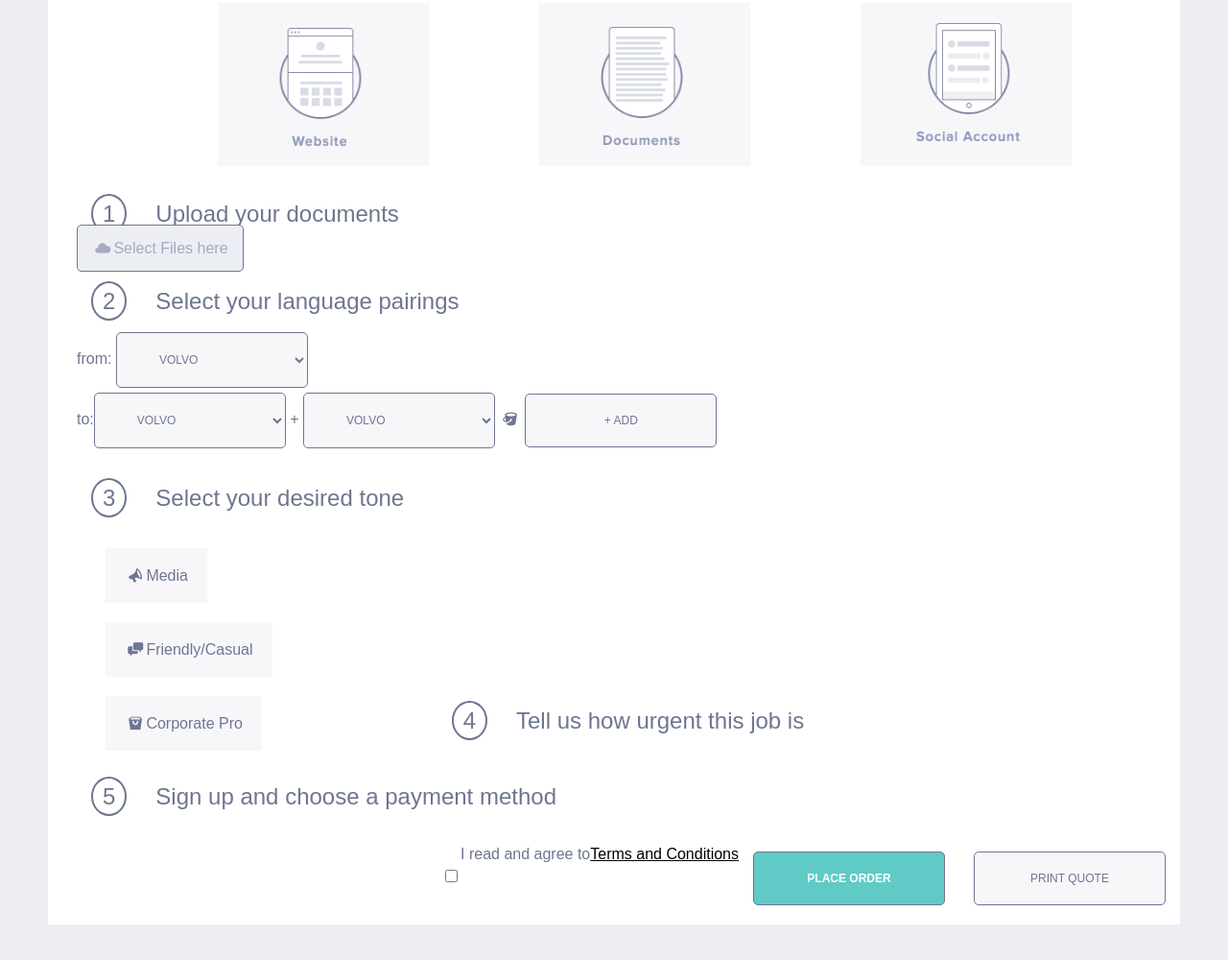
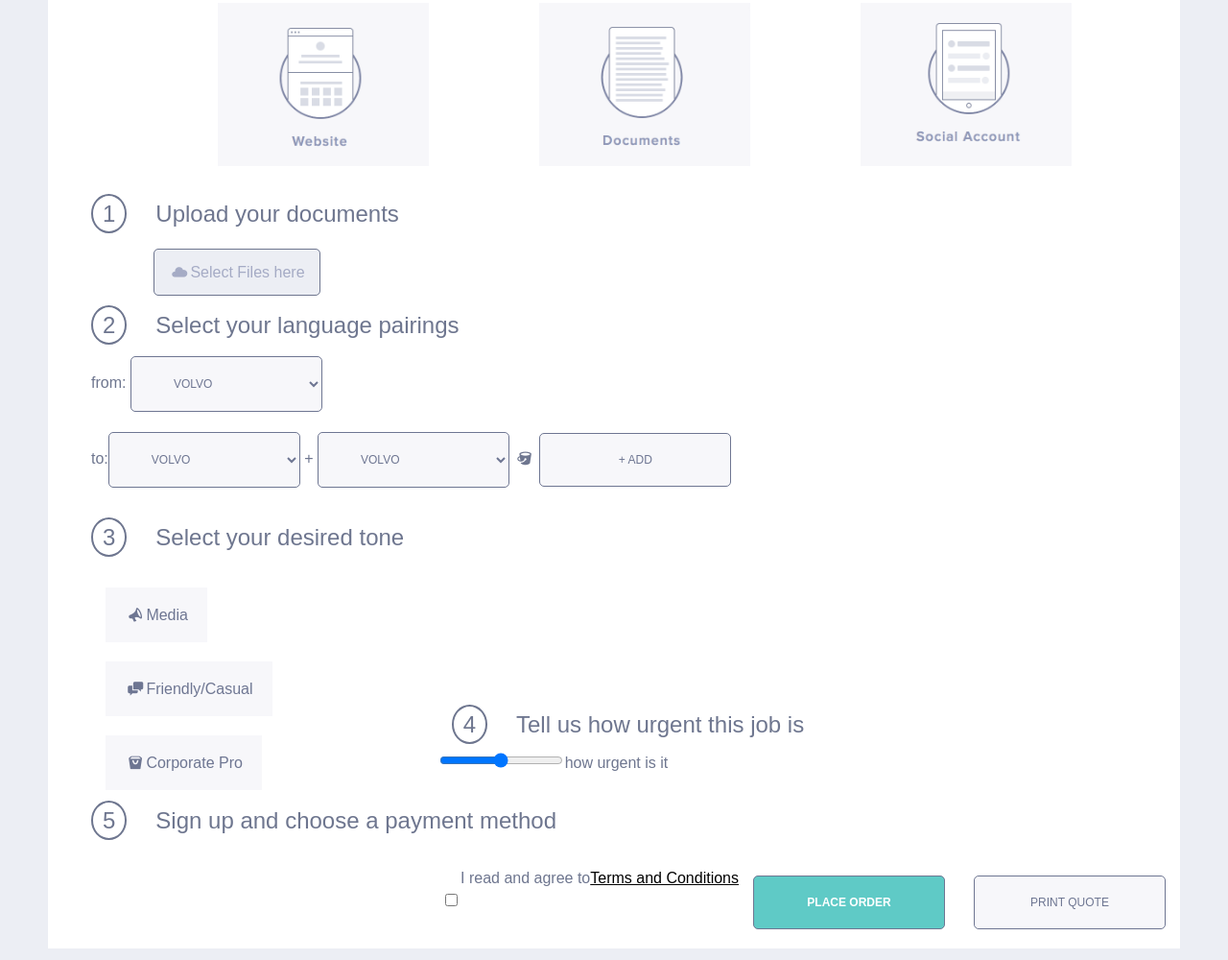
Before and after one commit to Quodnon/catwork-js-2016, a plain HTML site: page week02/lec04/sematnicForm.html in a window 1280 px wide. Shown: the part 527-1527 px from the top of the page at 96% size. Drawn offline with Linux system fonts and the light colour scheme.

Commit message:
не готово 4-5, разбирался с лессом и цсс-ом; в дз №3 пойдут улучшения

```diff
--- a/week02/lec04/sematnicForm.html
+++ b/week02/lec04/sematnicForm.html
@@ -75,14 +75,15 @@
                      </fieldset>
                      <fieldset class=language-set>
                          <h1>Select your language pairings</h1>
-                         from: <select class=from-language>
+                         <p>from: <select class=from-language>
                                   <option value="volvo">Volvo</option>
                                   <option value="saab">Saab</option>
                                   <option value="mercedes">Mercedes</option>
                                   <option value="audi">Audi</option>
                                 </select>
+                        </p>
                          </br>
-                         to:<select>
+                         <p>to:<select>
                               <option value="volvo">Volvo</option>
                               <option value="saab">Saab</option>
                               <option value="mercedes">Mercedes</option>
@@ -97,6 +98,7 @@
                         </select>
                         <span class=icon-bucket></span>
                         <button>+ Add</button>
+                        </p>
                      </fieldset>
                      <fieldset class=tone-set>
                         <h1>Select your desired tone</h1>
@@ -113,9 +115,17 @@
                          <span class=icon-bag>Corporate Pro</span>
                      </label>
                      </fieldset>
-                     <fieldset class=urgency-set>
-                         <h1>Tell us how urgent this job is</h1>
+                    <fieldset class=urgency-set>
+                        <h1>Tell us how urgent this job is</h1>
+                        <input type=range class=urgency-input>how urgent is it</input>
+                        <article>
+                            <h1>
 
+                            </h1>
+                            <p>
+
+                            </p>
+                        </article>
                      </fieldset>
                      <fieldset class=payment-set>
                          <h1>Sign up and choose a payment method</h1>
--- a/week02/lec04/style.less
+++ b/week02/lec04/style.less
@@ -197,14 +197,20 @@ button,select
     }
     .input-set
     {
-        input
+        h1
         {
-            margin-top: 20px !important;
+            margin-bottom: 40px;
         }
         span
         {
             .button-as-a;
-              margin-top: 20px !important;
+            margin-left: 80px;
+        }
+    }
+    .language-set
+    {
+        p{
+            margin-left: 15px;
         }
     }
     .tone-set
@@ -218,6 +224,78 @@ button,select
             margin-top: 60px;
             margin-left: 30px;
         }
+    }
+    .urgency-set
+    {
+       /* input[type=range]
+        {
+
+            top: 50%;
+            left: 50%;
+            margin: -2.25em -17.75em;
+            width: 35.5em;
+            height: 4.5em;
+            background: none;
+            font: 1em;
+            cursor: pointer;
+            &, &::-webkit-slider-runnable-track, &::-webkit-slider-thumb {
+              -webkit-appearance: none;
+            }
+            &::-webkit-slider-runnable-track {
+              width: 35.5em;
+              height: 2.25em;
+              border-radius: .5em;
+              box-shadow: inset 0 0 0 0.25em #aaa;
+              background: linear-gradient(90deg, #fffc42, #ef230f);
+            }
+            &::-moz-range-track {
+              width: 35.5em;
+              height: 2.25em;
+              border-radius: .5em;
+              box-shadow: inset 0 0 0 0.25em #aaa;
+              background: linear-gradient(90deg, #fffc42, #ef230f);
+            }
+            &::-ms-track {
+              border: none;
+              width: 35.5em;
+              height: 2.25em;
+              border-radius: .5em;
+              box-shadow: inset 0 0 0 0.25em #aaa;
+              background: linear-gradient(90deg, #fffc42, #ef230f);
+              color: transparent;
+            }
+            &::-ms-fill-lower, &::-ms-tooltip {
+              display: none;
+            }
+            &::-webkit-slider-thumb {
+              margin-top: -0.625em;
+              border: none;
+              width: 3.5em;
+              height: 3.5em;
+              border-radius: .5em;
+              box-shadow: inset 0 0 0 0.25em #aaa, 0 0 0.5em #000, 0 0 1em #333;
+              background: linear-gradient(#fcfcfc, #d6d6d6);
+              cursor: ew-resize;
+            }
+            &::-moz-range-thumb {
+              border: none;
+              width: 3.5em;
+              height: 3.5em;
+              border-radius: .5em;
+              box-shadow: inset 0 0 0 0.25em #aaa, 0 0 0.5em #000, 0 0 1em #333;
+              background: linear-gradient(#fcfcfc, #d6d6d6);
+              cursor: ew-resize;
+            }
+            &::-ms-thumb {
+              border: none;
+              width: 3.5em;
+              height: 3.5em;
+              border-radius: .5em;
+              box-shadow: inset 0 0 0 0.25em #aaa, 0 0 0.5em #000, 0 0 1em #333;
+              background: linear-gradient(#fcfcfc, #d6d6d6);
+              cursor: ew-resize;
+            }
+        }*/
     }
 }
 .custom-radio-input-span
```
Also changed, not shown: week02/lec04/css/style.css.
